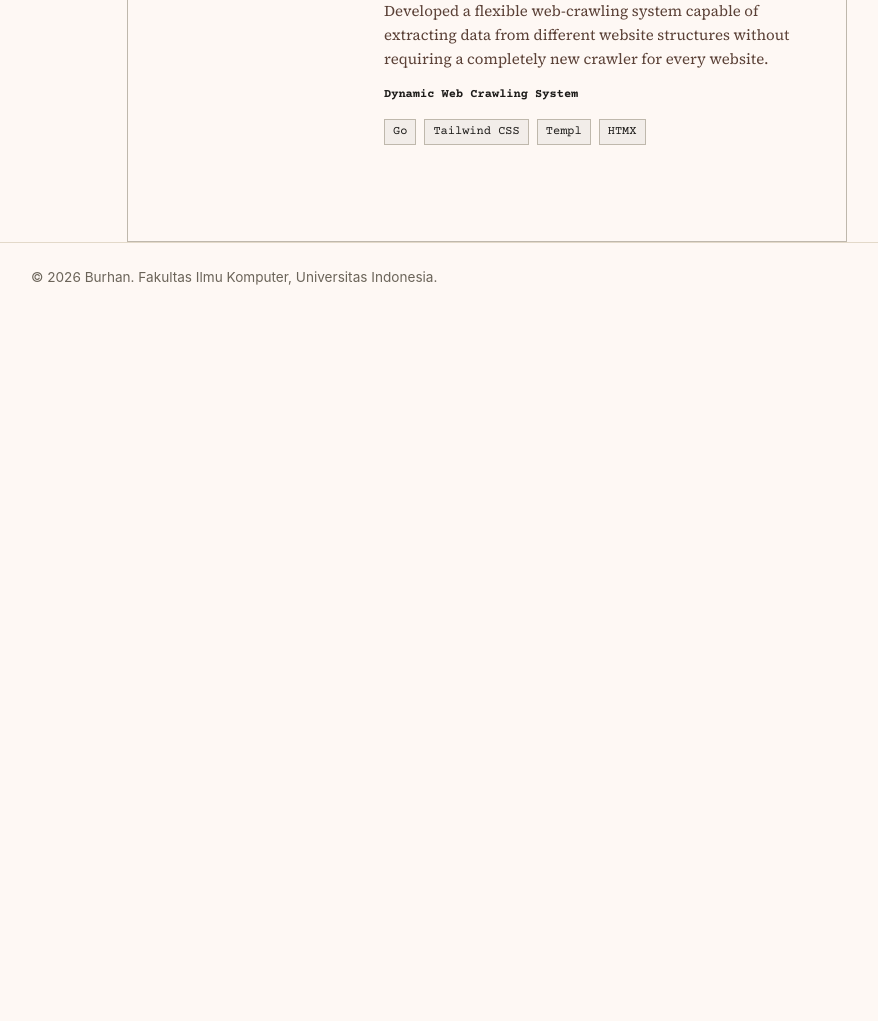
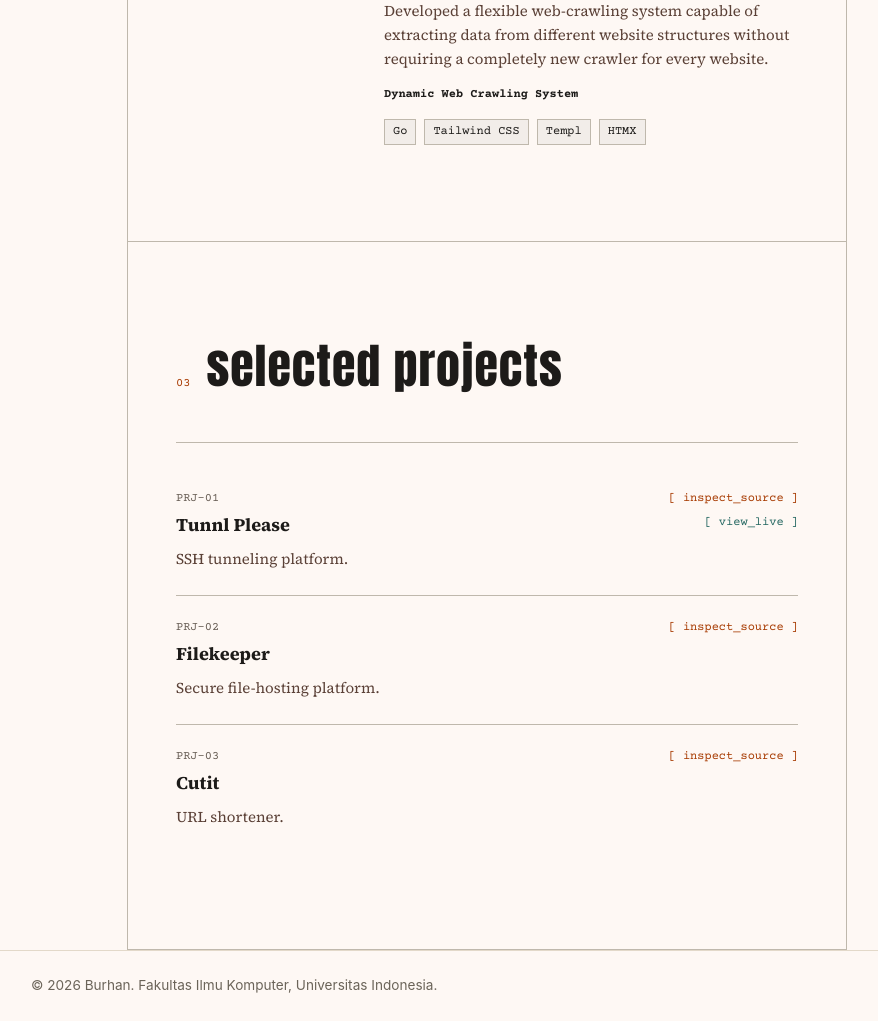
Before and after one commit to fossyy/myportofolio, a Django app: page / in a window 1280 px wide. Shown: the part 1854-2875 px from the top of the page, without its empty margins (153-1031 px from the left). Before the commit the page ends 2139 px from the top, so only its background shows below. Run offline with Django 5.2, Linux system fonts and the light colour scheme.

Commit message:
feat: project showcase section

```diff
--- a/static/css/style.css
+++ b/static/css/style.css
@@ -613,6 +613,85 @@ a:focus-visible {
     }
 }
 
+.project-list {
+    display: flex;
+    flex-direction: column;
+}
+
+.project-row {
+    display: flex;
+    flex-direction: column;
+    align-items: flex-start;
+    justify-content: space-between;
+    gap: var(--space-md);
+    padding: var(--space-lg) 0;
+}
+
+.project-row + .project-row {
+    border-top: 1px solid var(--color-outline);
+}
+
+.project-row__code {
+    margin-bottom: var(--space-xs);
+    color: var(--color-tertiary);
+    font-family: var(--font-technical);
+    font-size: 12px;
+    line-height: 16px;
+}
+
+.project-row__title {
+    color: var(--color-on-surface);
+    font-family: var(--font-body);
+    font-size: 18px;
+    font-weight: 700;
+    line-height: 28px;
+}
+
+.project-row__description {
+    max-width: 512px;
+    margin-top: var(--space-sm);
+    color: var(--color-on-surface-variant);
+    font-family: var(--font-body);
+    font-size: 15px;
+    line-height: 24px;
+}
+
+.project-row__links {
+    display: flex;
+    flex-direction: column;
+    align-items: flex-start;
+    gap: var(--space-sm);
+}
+
+.project-link {
+    font-family: var(--font-technical);
+    font-size: 12px;
+    line-height: 16px;
+    text-decoration: none;
+}
+
+.project-link:hover {
+    text-decoration: underline;
+}
+
+.project-link--source {
+    color: var(--color-primary);
+}
+
+.project-link--live {
+    color: var(--color-secondary);
+}
+
+@media (min-width: 768px) {
+    .project-row {
+        flex-direction: row;
+    }
+
+    .project-row__links {
+        align-items: flex-end;
+    }
+}
+
 h1, .brand {
     font-family: "Space Grotesk", -apple-system, sans-serif;
 }
--- a/templates/index.html
+++ b/templates/index.html
@@ -184,6 +184,51 @@
                 </div>
             </div>
         </section>
+
+        <section class="portfolio-section" id="projects">
+            <div class="section-heading">
+                <span class="section-number">03</span>
+                <h2 class="section-title">selected projects</h2>
+            </div>
+
+            <div class="section-content">
+                <div class="project-list">
+                    <article class="project-row">
+                        <div class="project-row__content">
+                            <p class="project-row__code">PRJ-01</p>
+                            <h3 class="project-row__title">Tunnl Please</h3>
+                            <p class="project-row__description">SSH tunneling platform.</p>
+                        </div>
+                        <div class="project-row__links">
+                            <a class="project-link project-link--source" href="https://git.fossy.my.id/bagas/tunnl_please" target="_blank" rel="noopener noreferrer">[ inspect_source ]</a>
+                            <a class="project-link project-link--live" href="https://tunnl.live/" target="_blank" rel="noopener noreferrer">[ view_live ]</a>
+                        </div>
+                    </article>
+
+                    <article class="project-row">
+                        <div class="project-row__content">
+                            <p class="project-row__code">PRJ-02</p>
+                            <h3 class="project-row__title">Filekeeper</h3>
+                            <p class="project-row__description">Secure file-hosting platform.</p>
+                        </div>
+                        <div class="project-row__links">
+                            <a class="project-link project-link--source" href="https://git.fossy.my.id/bagas/filekeeper" target="_blank" rel="noopener noreferrer">[ inspect_source ]</a>
+                        </div>
+                    </article>
+
+                    <article class="project-row">
+                        <div class="project-row__content">
+                            <p class="project-row__code">PRJ-03</p>
+                            <h3 class="project-row__title">Cutit</h3>
+                            <p class="project-row__description">URL shortener.</p>
+                        </div>
+                        <div class="project-row__links">
+                            <a class="project-link project-link--source" href="https://github.com/fossyy/cutit" target="_blank" rel="noopener noreferrer">[ inspect_source ]</a>
+                        </div>
+                    </article>
+                </div>
+            </div>
+        </section>
     </main>
 
     <footer class="site-footer">
```
